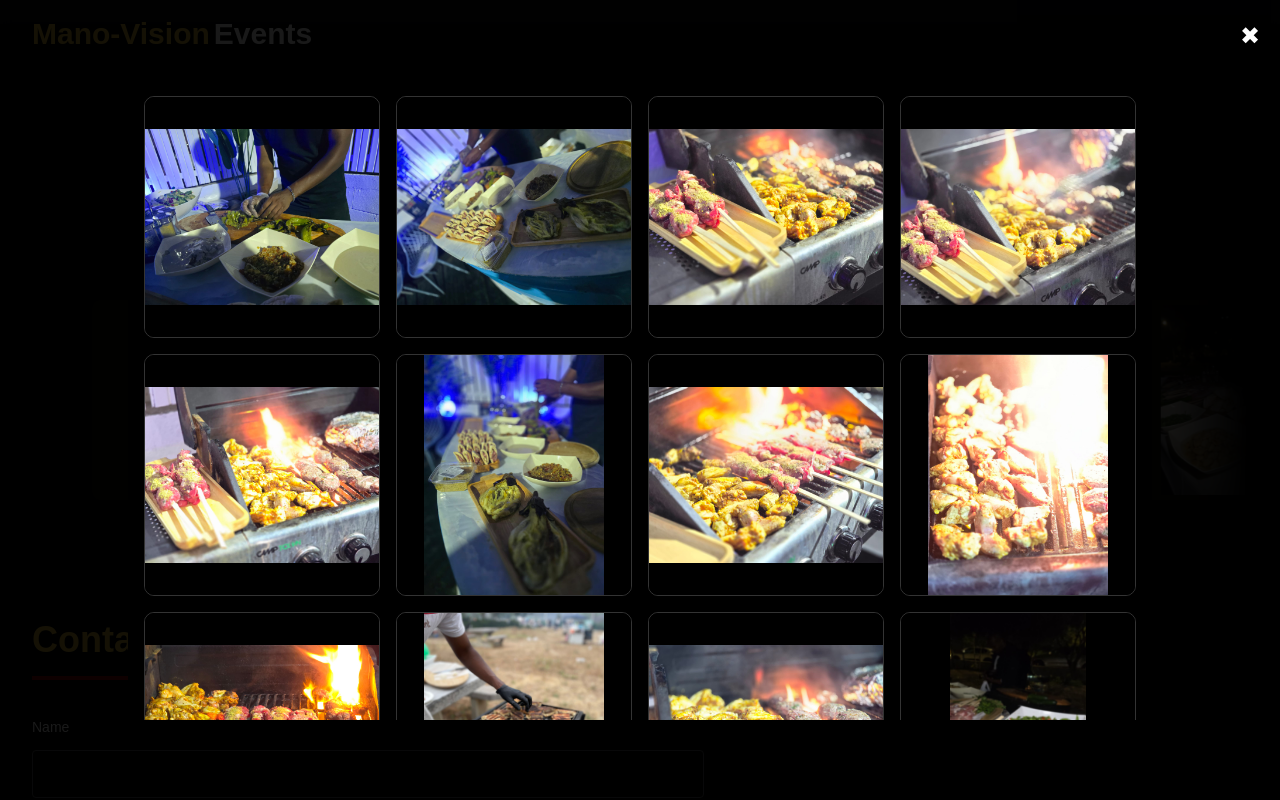
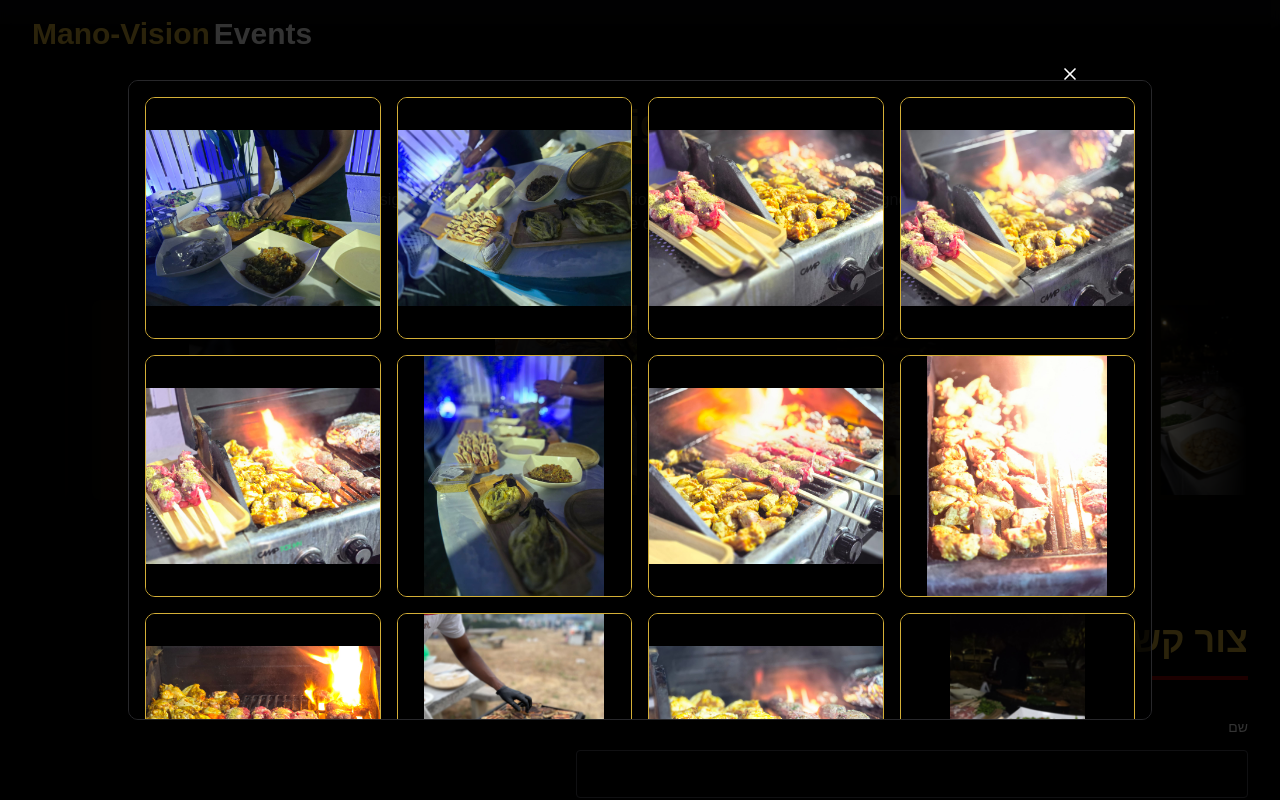
Before and after one commit to kid-us/Mano-Vision-Events, a React (Vite) app: page / in a window 1280 px wide. Both pictures are taken after a click on the element 1097 px from the left and 2726 px from the top of the page. Shown: the part 2326-3126 px from the top of the page. Built offline with nearby package versions, Linux system fonts and the light colour scheme; a web font is replaced by a local one.

Commit message:
dir and modal fix

```diff
--- a/src/components/ContactUs.tsx
+++ b/src/components/ContactUs.tsx
@@ -43,10 +43,8 @@ const ContactUsForm = () => {
   };
 
   return (
-    <div className="max-w-7xl mx-auto px-4 sm:px-6 lg:px-8 my-10">
-      <h2 className="text-3xl sm:text-4xl font-bold text-primary ">
-        Contact US
-      </h2>
+    <div dir="rtl" className="max-w-7xl mx-auto px-4 sm:px-6 lg:px-8 my-10">
+      <h2 className="text-3xl sm:text-4xl font-bold text-primary ">צור קשר</h2>
       <div className="w-24 h-1 bg-secondary mt-4"></div>
 
       <Form {...form}>
@@ -60,7 +58,7 @@ const ContactUsForm = () => {
             name="name"
             render={({ field }) => (
               <FormItem>
-                <FormLabel>Name</FormLabel>
+                <FormLabel>שם</FormLabel>
                 <FormControl>
                   <Input
                     {...field}
@@ -78,7 +76,7 @@ const ContactUsForm = () => {
             name="phone"
             render={({ field }) => (
               <FormItem>
-                <FormLabel>Phone</FormLabel>
+                <FormLabel>טלפון</FormLabel>
                 <FormControl>
                   <Input
                     {...field}
@@ -96,7 +94,7 @@ const ContactUsForm = () => {
             name="message"
             render={({ field }) => (
               <FormItem>
-                <FormLabel>Message</FormLabel>
+                <FormLabel> הודעה</FormLabel>
                 <FormControl>
                   <Textarea
                     {...field}
@@ -113,7 +111,7 @@ const ContactUsForm = () => {
             type="submit"
             className="bg-primary text-black rounded w-80 h-12"
           >
-            Send Message
+             שלח הודעה
           </Button>
         </form>
       </Form>
--- a/src/components/Marquee.tsx
+++ b/src/components/Marquee.tsx
@@ -25,6 +25,7 @@ import {
   twentyOne,
   twentyTwo,
 } from "../assets/catering";
+import { X } from "lucide-react";
 
 interface Testimony {
   id: number;
@@ -107,22 +108,22 @@ const Marquee = () => {
 
       {/* Modal */}
       {isOpen && (
-        <div className="fixed inset-0 bg-black/90 bg-opacity-80 flex items-center justify-center z-50 p-4">
-          {/* Close Button */}
-          <button
-            className="absolute top-5 right-5 text-white text-2xl z-50"
-            onClick={closeModal}
-          >
-            ✖
-          </button>
+        <div className="fixed inset-0 bg-black/80 bg-opacity-80 flex items-center justify-center z-50 p-4">
+          {/* Modal Content */}
+          <div className="relative bg-black/70 border border-zinc-800 overflow-x-hidden rounded-lg p-4 w-full max-w-5xl max-h-[80vh] overflow-auto">
+            {/* Close Button */}
+            <button
+              className="fixed lg:top-16 lg:right-50 right-2 top-5 text-white text-2xl z-50"
+              onClick={closeModal}
+            >
+              <X size={20} />
+            </button>
 
-          {/* Modal Content */}
-          <div className="bg-black rounded-lg p-4 w-full max-w-5xl max-h-[80vh] overflow-auto">
             <div className="grid grid-cols-2 sm:grid-cols-3 md:grid-cols-4 gap-4">
               {allImages.map((t) => (
                 <div
                   key={t.id}
-                  className="w-full rounded-lg border border-white/20 overflow-hidden transform transition hover:scale-105 hover:shadow-lg"
+                  className="w-full rounded-lg border border-primary overflow-hidden transform transition hover:scale-105 hover:shadow-lg"
                 >
                   <img
                     src={t.img}
```
